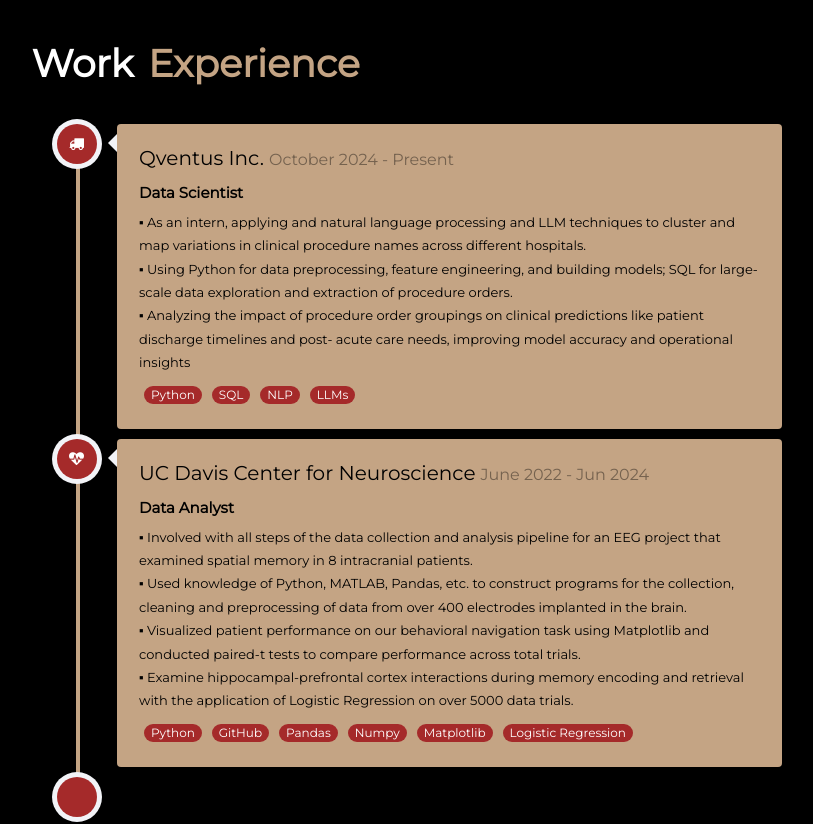
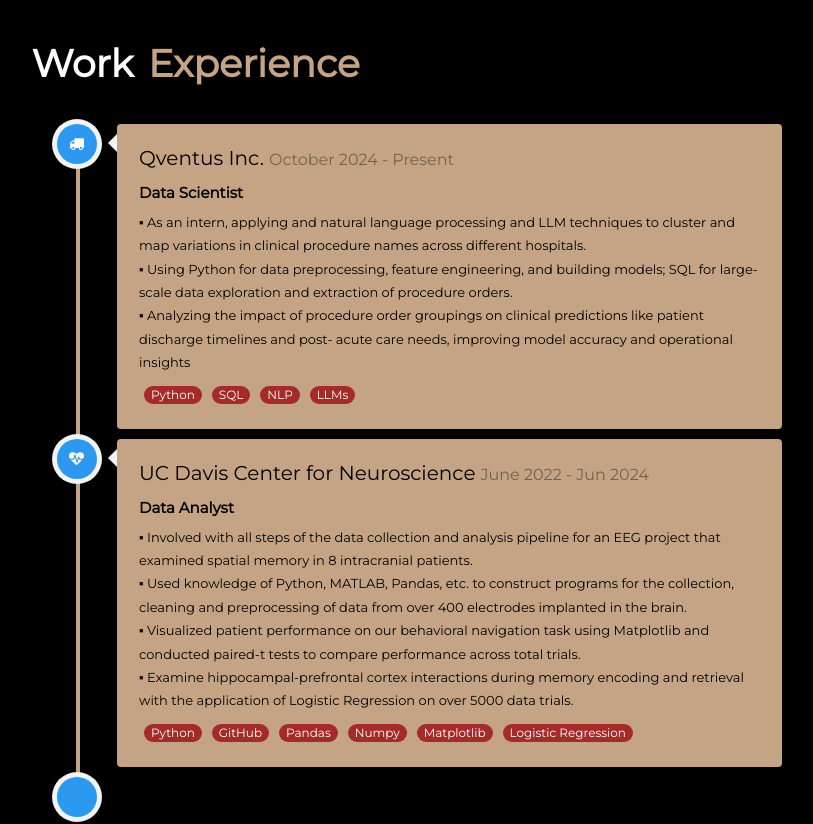
Before and after one commit to serignediaw99/serignediaw99.github.io, a plain HTML site: page index.html in a window 1280 px wide. Shown: the part 940-1764 px from the top of the page, without its empty margins (376-1189 px from the left). Drawn offline with nearby package versions, Linux system fonts and the light colour scheme; no server answers; a web font is replaced by a local one.

Commit message:
change timeline icon color to blue

```diff
--- a/css/style.css
+++ b/css/style.css
@@ -870,7 +870,7 @@ body.offcanvas .colorlib-nav-toggle {
 	.timeline-entry
 	.timeline-entry-inner
 	.timeline-icon.color-2 {
-	background: brown;
+	background: #2c98f0;
 	color: white;
 }
 .timeline-centered
```
